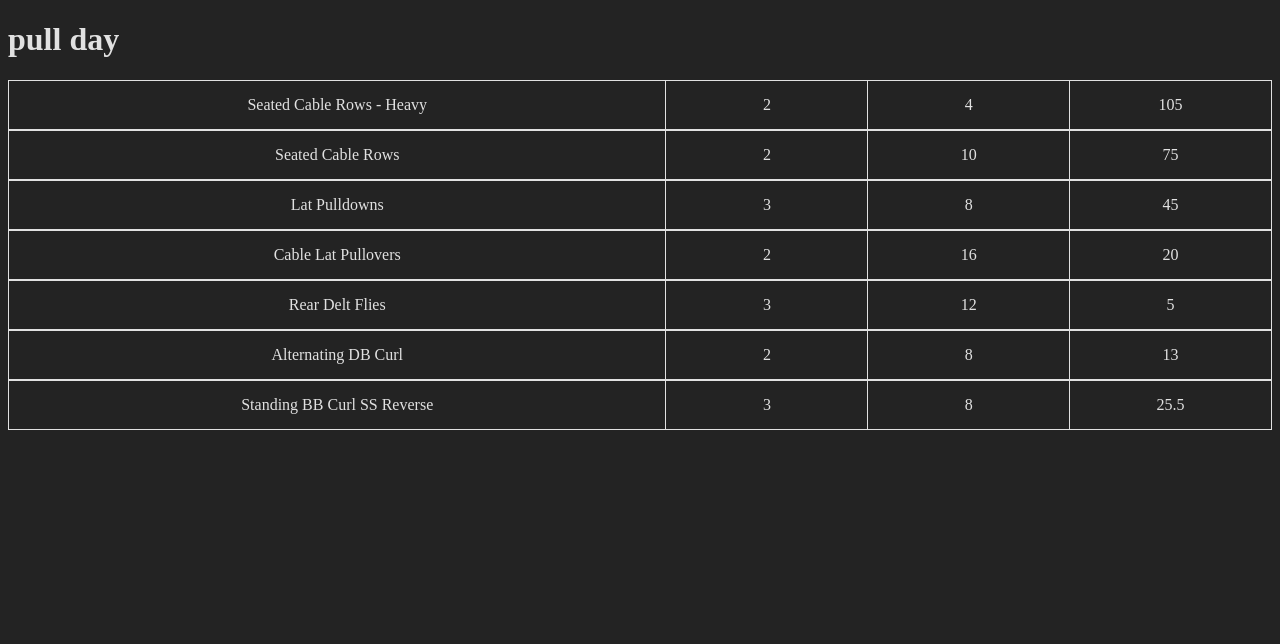
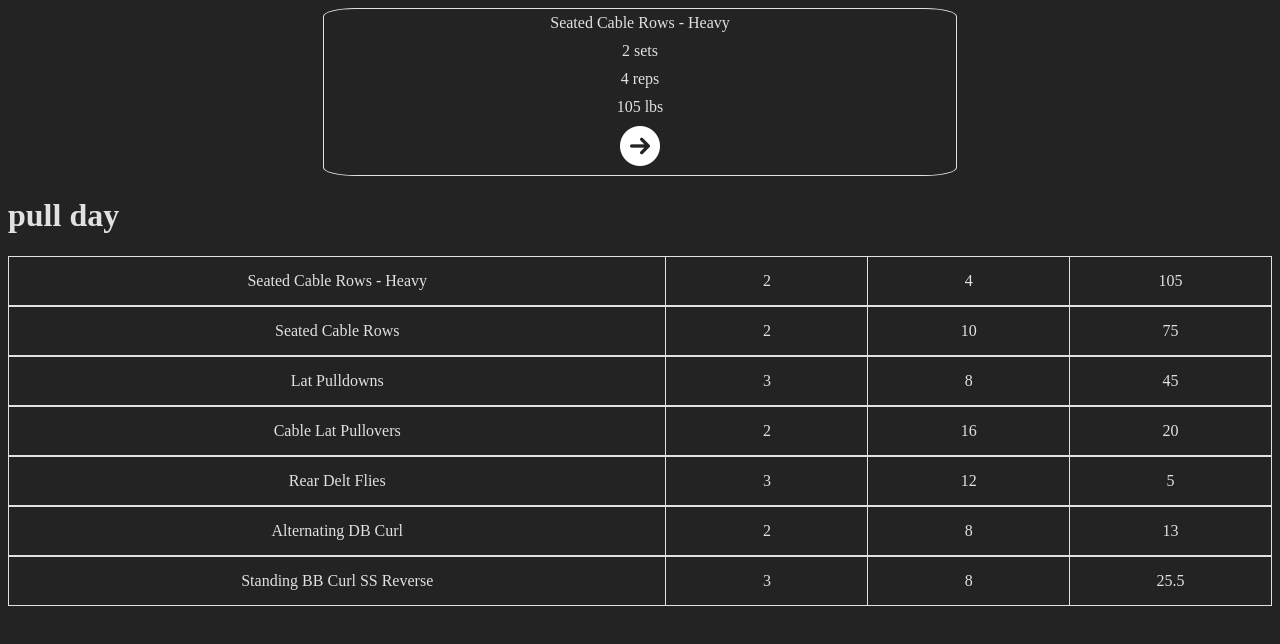
Before and after one commit to robbiemwoolf/get-moving, a React (Vite) app: page /pull in a window 1280 px wide. Shown: the top 644 px of the page. Built offline with nearby package versions, Linux system fonts and the light colour scheme.

Commit message:
strength days include cards and chart

```diff
--- a/src/pages/Home.jsx
+++ b/src/pages/Home.jsx
@@ -1,13 +1,16 @@
+import { useState } from 'react'
 import { Link } from 'react-router-dom'
 import './Home.css'
 import Habits from '../habits/Habits'
 
 export default function Home() {
     const days = ['Push', 'Pull', 'Leg', 'Upper', 'Lower']
-    const card = days.map((day) => {
+    const [isComplete, setIsComplete] = useState(false)
+    const toggle = isComplete ? 'complete' : null
+    const cards = days.map((day) => {
         return (
             <Link to={day} key={day}>
-                <button className='dayBtn'>{day} Day</button>
+                <button className={`dayBtn ${toggle}`}>{day} Day</button>
             </Link>
         )
     })
@@ -16,7 +19,7 @@ export default function Home() {
         <>
             <Habits />
             <div className='col'>
-                {card}
+                {cards}
             </div>
         </>
     )
--- a/src/pages/Leg.jsx
+++ b/src/pages/Leg.jsx
@@ -1,7 +1,16 @@
-import './day.css'
+import Card from '../tools/Card'
 import Table from '../tools/Table'
 
-export default function Legs() {
+
+export default function Leg() {
     let index = 2
-    return Table(index)
+    const plan = Table(index)
+    const card = Card(index)
+
+    return (
+        <div className='container'>
+            {card}
+            {plan}
+        </div>
+    )
 }
--- a/src/pages/Lower.jsx
+++ b/src/pages/Lower.jsx
@@ -1,7 +1,16 @@
-import './day.css'
+import Card from '../tools/Card'
 import Table from '../tools/Table'
+
 
 export default function Lower() {
     let index = 4
-    return Table(index)
+    const plan = Table(index)
+    const card = Card(index)
+
+    return (
+        <div className='container'>
+            {card}
+            {plan}
+        </div>
+    )
 }
--- a/src/pages/Pull.jsx
+++ b/src/pages/Pull.jsx
@@ -1,7 +1,16 @@
-import './day.css'
+import Card from '../tools/Card'
 import Table from '../tools/Table'
+
 
 export default function Pull() {
     let index = 1
-    return Table(index)
+    const plan = Table(index)
+    const card = Card(index)
+
+    return (
+        <div className='container'>
+            {card}
+            {plan}
+        </div>
+    )
 }
--- a/src/pages/Push.jsx
+++ b/src/pages/Push.jsx
@@ -1,7 +1,16 @@
-import './day.css'
+import Card from '../tools/Card'
 import Table from '../tools/Table'
+
 
 export default function Push() {
     let index = 0
-    return Table(index)
+    const plan = Table(index)
+    const card = Card(index)
+
+    return (
+        <div className='container'>
+            {card}
+            {plan}
+        </div>
+    )
 }
--- a/src/pages/Upper.jsx
+++ b/src/pages/Upper.jsx
@@ -1,7 +1,16 @@
-import './day.css'
+import Card from '../tools/Card'
 import Table from '../tools/Table'
+
 
 export default function Upper() {
     let index = 3
-    return Table(index)
+    const plan = Table(index)
+    const card = Card(index)
+
+    return (
+        <div className='container'>
+            {card}
+            {plan}
+        </div>
+    )
 }
```
